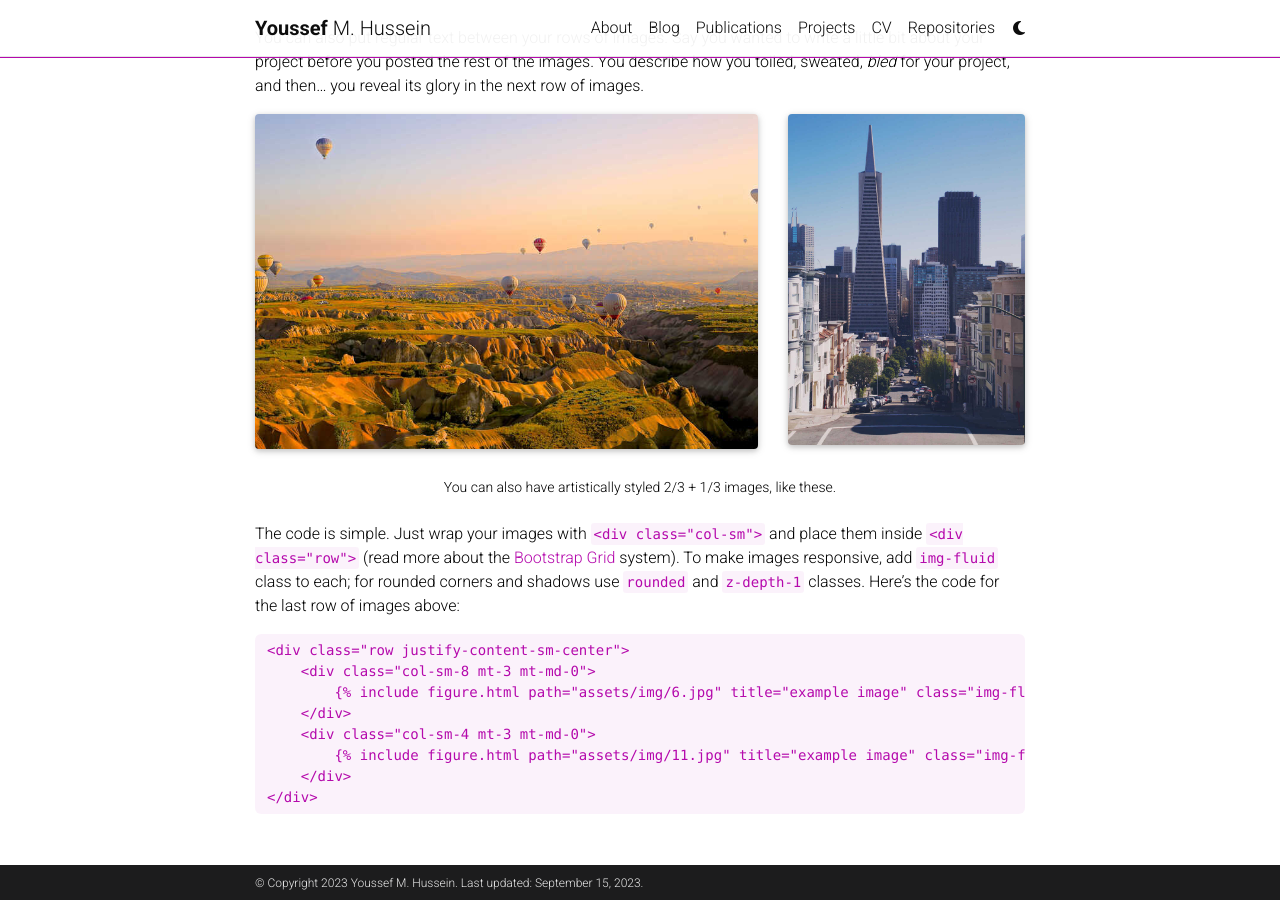
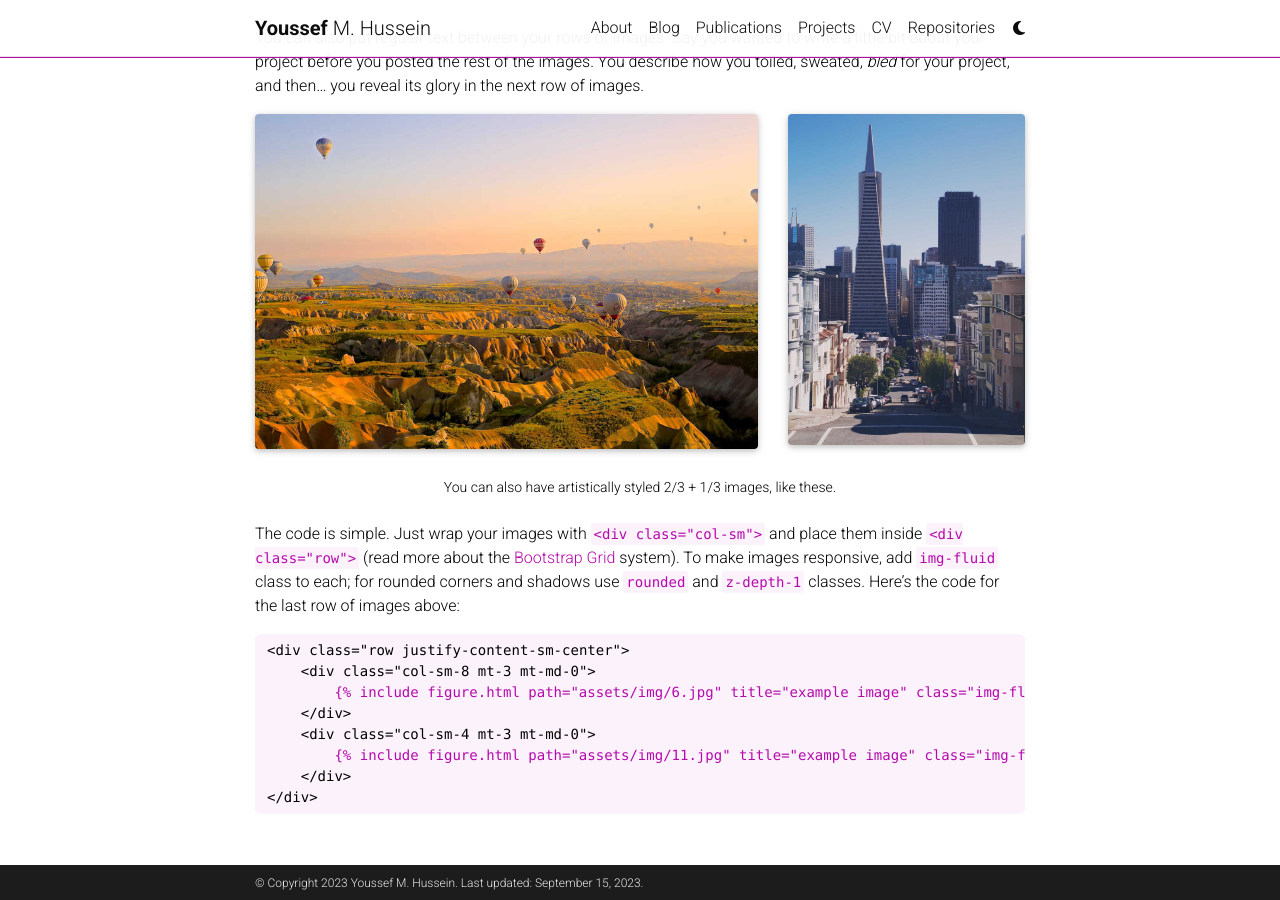
Before and after one commit to joHussien/joHussien.github.io, a Jekyll site: the page built from _projects/6_project.md, in a window 1280 px wide and 900 px high, scrolled down 1284 px. Built offline with Jekyll 4.4.1, drawn with Linux system fonts in a browser that asks for light colours; full-size pictures stand in for the smaller copies a plugin makes; comment, search, counter and statistics services are not loaded; a style sheet for code colours, icons or effects is not loaded.

Commit message:
Update _config.yml

```diff
--- a/_config.yml
+++ b/_config.yml
@@ -18,7 +18,7 @@
 
 url: https://joHussien.github.io # the base hostname & protocol for your site
 baseurl:  # the subpath of your site, e.g. /blog/
-last_updated: true # set to true if you want to display last updated in the footer
+last_updated: left # set to true if you want to display last updated in the footer
 impressum_path:  # set to path to include impressum link in the footer, use the same path as permalink in a page, helps to conform with EU GDPR
 
 # -----------------------------------------------------------------------------
@@ -191,7 +191,7 @@
 
 # Markdown and syntax highlight
 markdown: kramdown
-highlighter: blue
+highlighter: rouge
 kramdown:
   input: GFM
   syntax_highlighter_opts:
```
